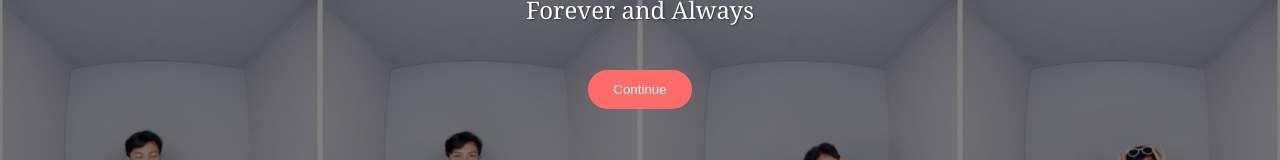
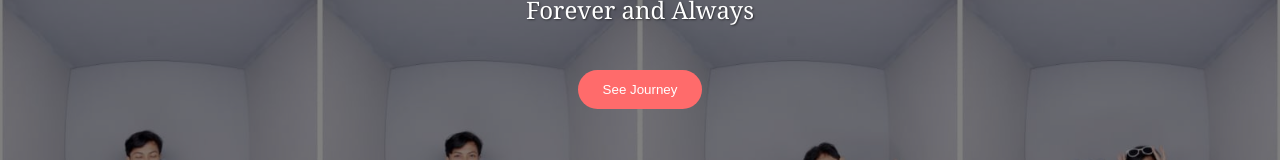
Before and after one commit to skuyykek69/asmaraloka, a plain HTML site: page index.html in a window 1280 px wide. Shown: the part 419-579 px from the top of the page. Drawn offline with nearby package versions, Linux system fonts and the light colour scheme.

Commit message:
Update index.html

```diff
--- a/index.html
+++ b/index.html
@@ -21,7 +21,7 @@
         <div class="hero">
             <h1>For the Love of My Life</h1>
             <p>You are my everything.<br>Forever and Always</p>
-            <button id="continue-button" class="btn">Continue</button>
+            <button id="continue-button" class="btn">See Journey</button>
         </div>
     </header>
 
```
